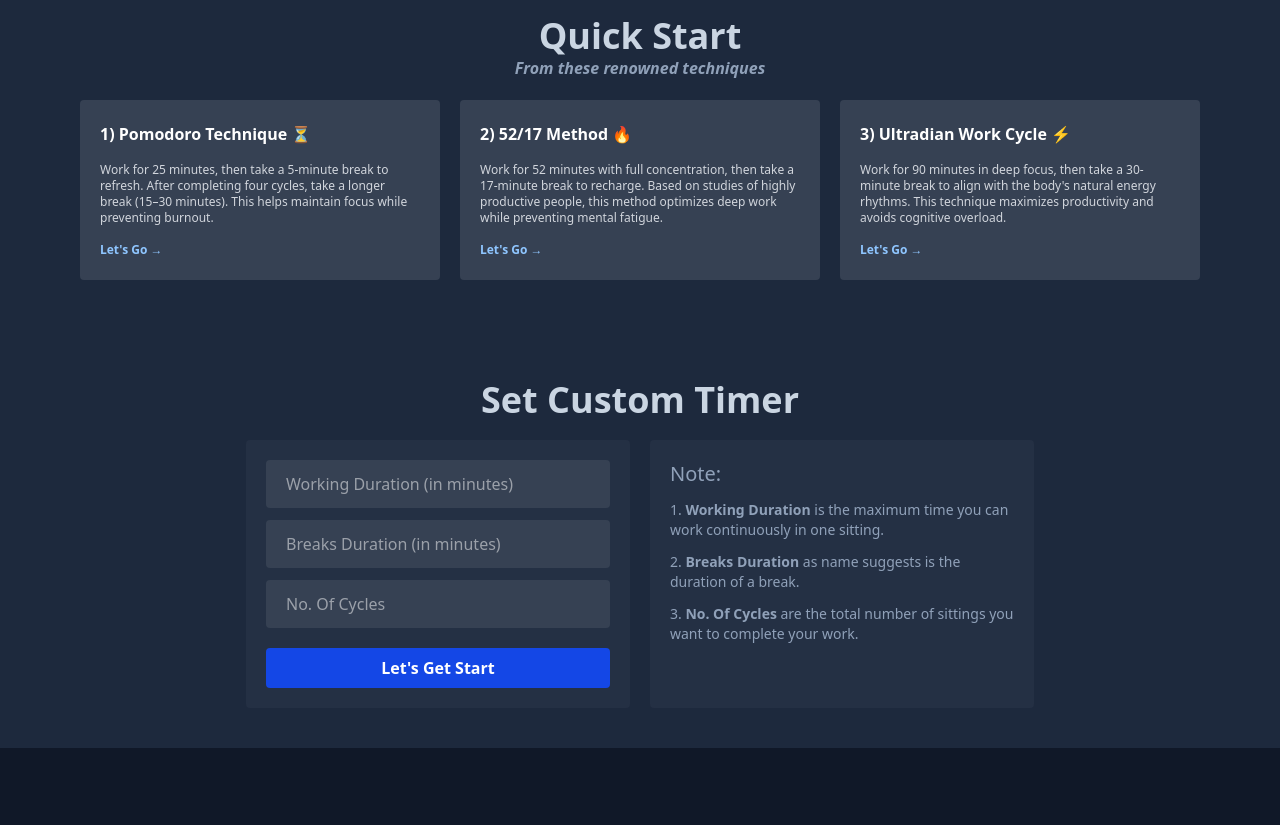
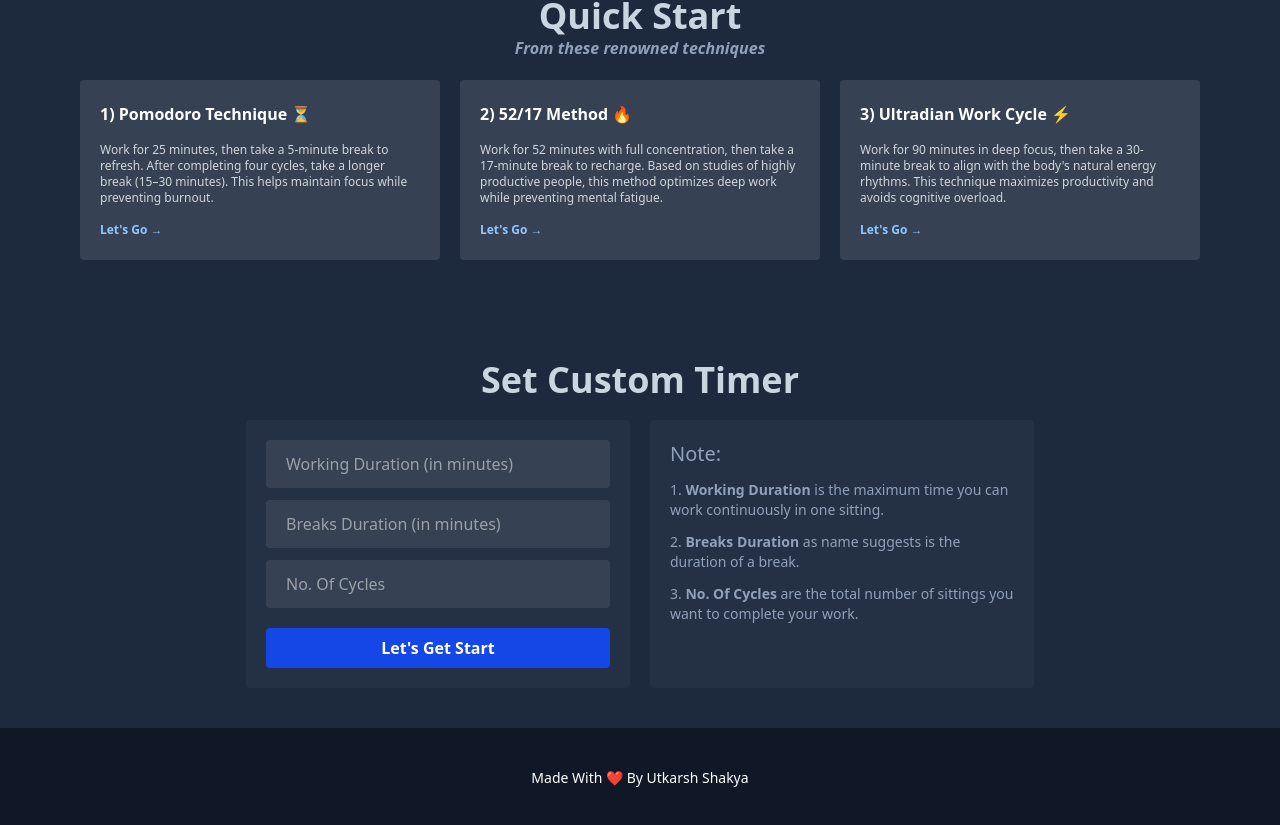
Before and after one commit to utkarshakya/Respiro, a React (Vite) app: page / in a window 1280 px wide. Shown: the part 573-1398 px from the top of the page. Before the commit the page ends 1321 px from the top, so only its background shows below. Built offline with nearby package versions, Linux system fonts and the light colour scheme.

Commit message:
feat: restructure Home component layout, add Footer component for improved presentation

```diff
--- a/index.html
+++ b/index.html
@@ -7,7 +7,7 @@
     <link rel="stylesheet" href="./src/public/style/output.css">
 </head>
 <body class="bg-gray-900 text-white">
-    <div id="root" class="w-screen max-w-7xl flex flex-col items-center gap-5 bg-slate-800 mx-auto px-5 md:px-20"></div>
+    <div id="root"></div>
     <script type="module" src="src/main.jsx"></script>
 </body>
 </html>
--- a/src/components/Home.jsx
+++ b/src/components/Home.jsx
@@ -1,15 +1,19 @@
 import React from "react";
 import { CardSection, CustomTimer, Heading, Navbar } from "./partial";
+import Footer from "./partial/Footer";
 
 function Home() {
   return (
     <>
-      <div className="w-full h-full flex flex-col gap-5">
-        <Navbar />
-        <Heading />
-        <CardSection />
-        <CustomTimer />
+      <Navbar />
+      <div className="w-screen max-w-7xl flex flex-col items-center gap-5 bg-slate-800 mx-auto px-5 md:px-20">
+        <div className="w-full h-full flex flex-col gap-5">
+          <Heading />
+          <CardSection />
+          <CustomTimer />
+        </div>
       </div>
+      <Footer />
     </>
   );
 }
--- /dev/null
+++ b/src/components/partial/Footer.jsx
@@ -0,0 +1,11 @@
+import React from "react";
+
+function Footer() {
+  return (
+    <div className="w-full flex justify-center bg-gray-900 py-10">
+      <p className="text-sm">Made With ❤️ By Utkarsh Shakya</p>
+    </div>
+  );
+}
+
+export default Footer;
```
